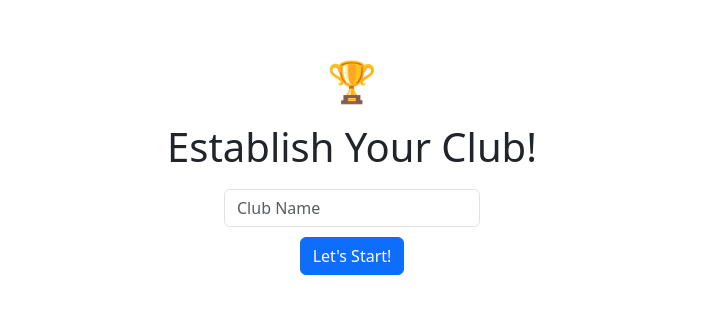
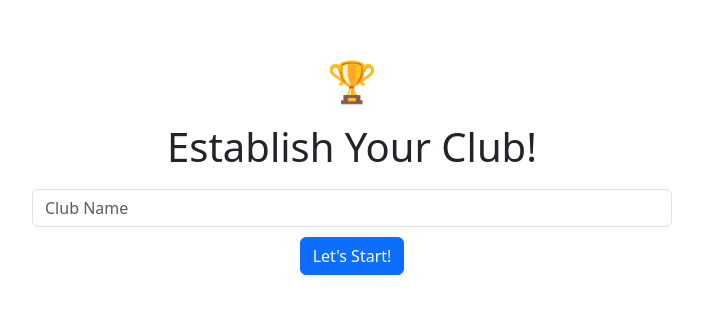
Before and after one commit to alivsaffari/club_demo, a Vue app: page / in a window 1280 px wide. Shown: the part 234-548 px from the top of the page, without its empty margins (288-991 px from the left). Built offline with nearby package versions, Linux system fonts and the light colour scheme.

Commit message:
club name input fixed

```diff
--- a/src/components/TheWelcome.vue
+++ b/src/components/TheWelcome.vue
@@ -28,6 +28,6 @@ const club_name = defineModel('club_name')
 }
 
 input {
-  max-width: 20%;
+  max-width: 50%;
 }
 </style>
```
